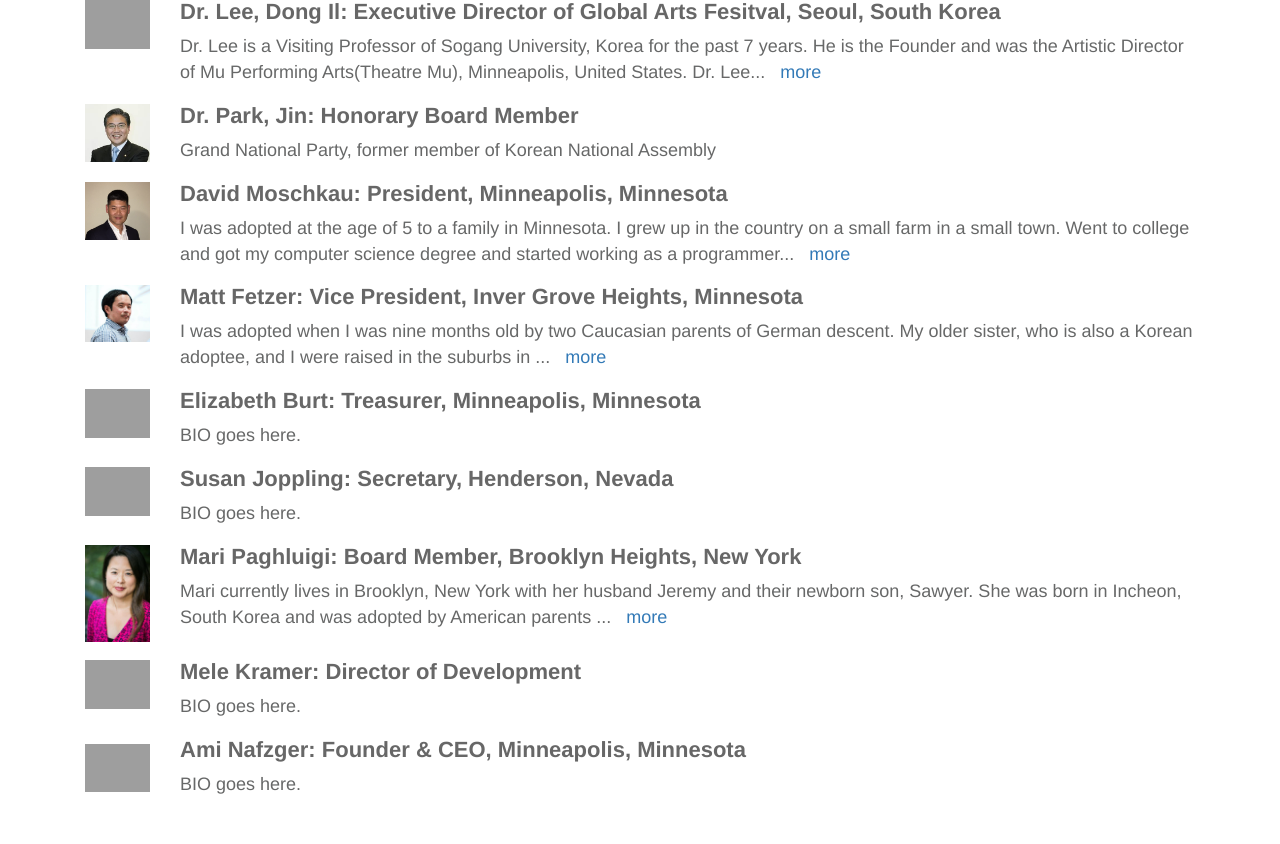
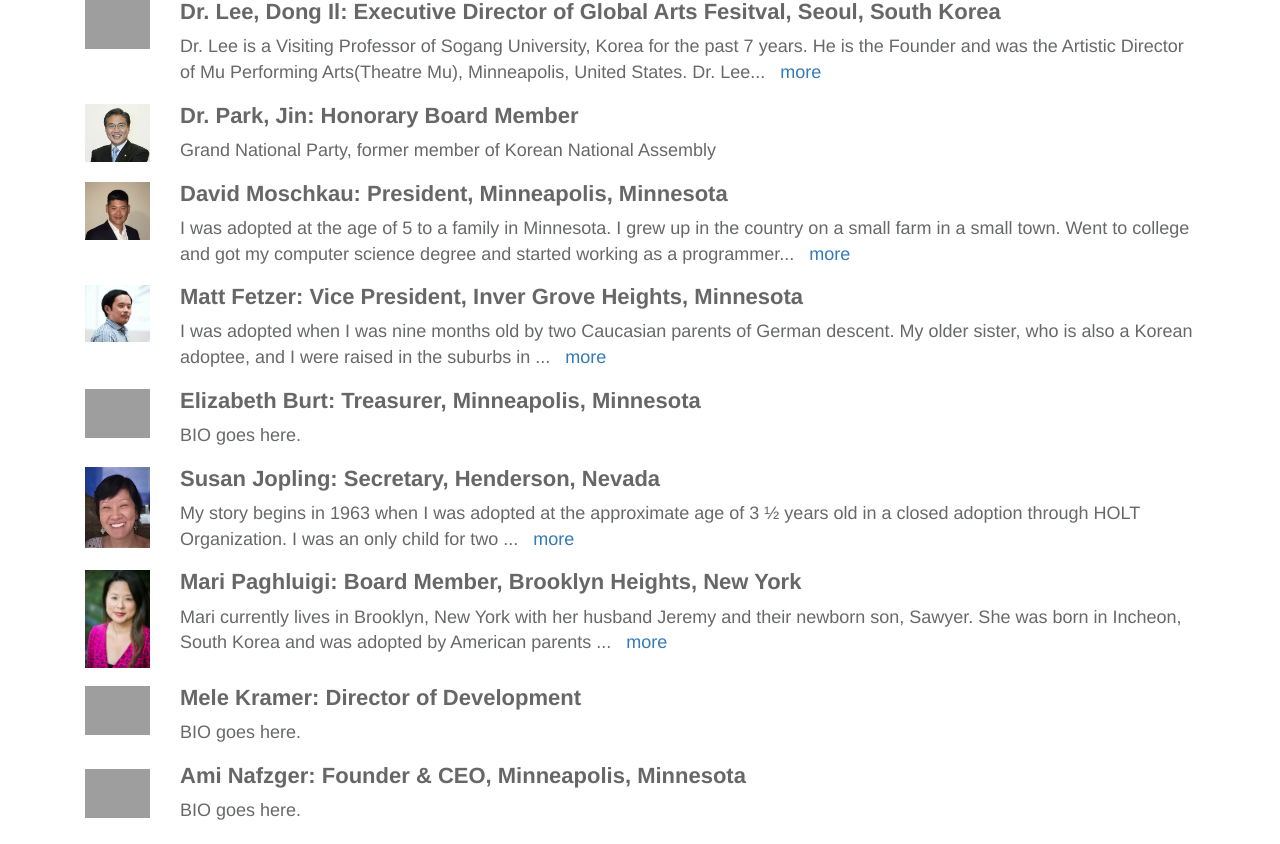
Before and after one commit to davemos/adopteehub, a Django app: page /board/ in a window 1280 px wide. Shown: the part 584-1428 px from the top of the page. Before the commit the page ends 1378 px from the top, so only its background shows below. Run offline with Django 3.2, Linux system fonts and the light colour scheme; some libraries are stand-ins or nearby versions; grey boxes are pictures that could not be loaded.

Commit message:
update susan

```diff
--- a/templates/adopteehub/board.html
+++ b/templates/adopteehub/board.html
@@ -71,9 +71,29 @@
         </tr>
         <tr class="spaceUnder"><td class="col-md-1" ><img alt="Susan Joppling" src="/static/img/susan.jpg" /></td>
             <td class="col-md-11">
-                <table><tr><td><h4>Susan Joppling: Secretary, Henderson, Nevada</h4></td></tr>
+                <table><tr><td><h4>Susan Jopling: Secretary, Henderson, Nevada</h4></td></tr>
                     <tr><td>
-                        <div class="more">BIO goes here.
+                        <div class="more">My story begins in 1963 when I was adopted at the approximate age of 3 ½ years
+                                old in a closed adoption through HOLT Organization. I was an only child for two
+                                years before being joined by a younger adopted Korean brother.<br><br>
+                                I attended Augsburg College in Minneapolis, Minnesota and have a BA in
+                                Business Communications with a Minor in Sociology. My most recent work
+                                experience was for the State of Minnesota for approximately 12 years. Currently, I
+                                am joyfully retired since May of 2017 and I live in Henderson, NV with my
+                                husband. We have been married for over 12 years. Neither of us have ever had any
+                                children. I continue to deal with the emotional and identity issues involving my
+                                transcultural placement. One of my fondest memories was my six years working
+                                with young Korean adoptees at a summer cultural camp. At camp, it was my goal
+                                to make a difference in the lives of adopted children from Korea to help them with
+                                the issues they will face in their life growing up in a society different from their
+                                birth country.<br><br>
+                                Today, my passions include writing poetry and articles for the Korean Quarterly.<br><br>
+                                Often, I ponder how far I have come from that little child in Korea, to where I am
+                                today. Although I have never found my birth family and it is a dream of mine to
+                                find them, I at least like to believe my birth mother would be proud of me at how
+                                far I have come. Hope remains that someday I will find her. My desire to work
+                                with Adoptee Hub continues my commitment to help other adoptees on their own
+                                journey.
                         </div>
                     </td></tr>
                 </table>
```
Also changed, not shown: static/img/susan.jpg (added), 1 other file.
